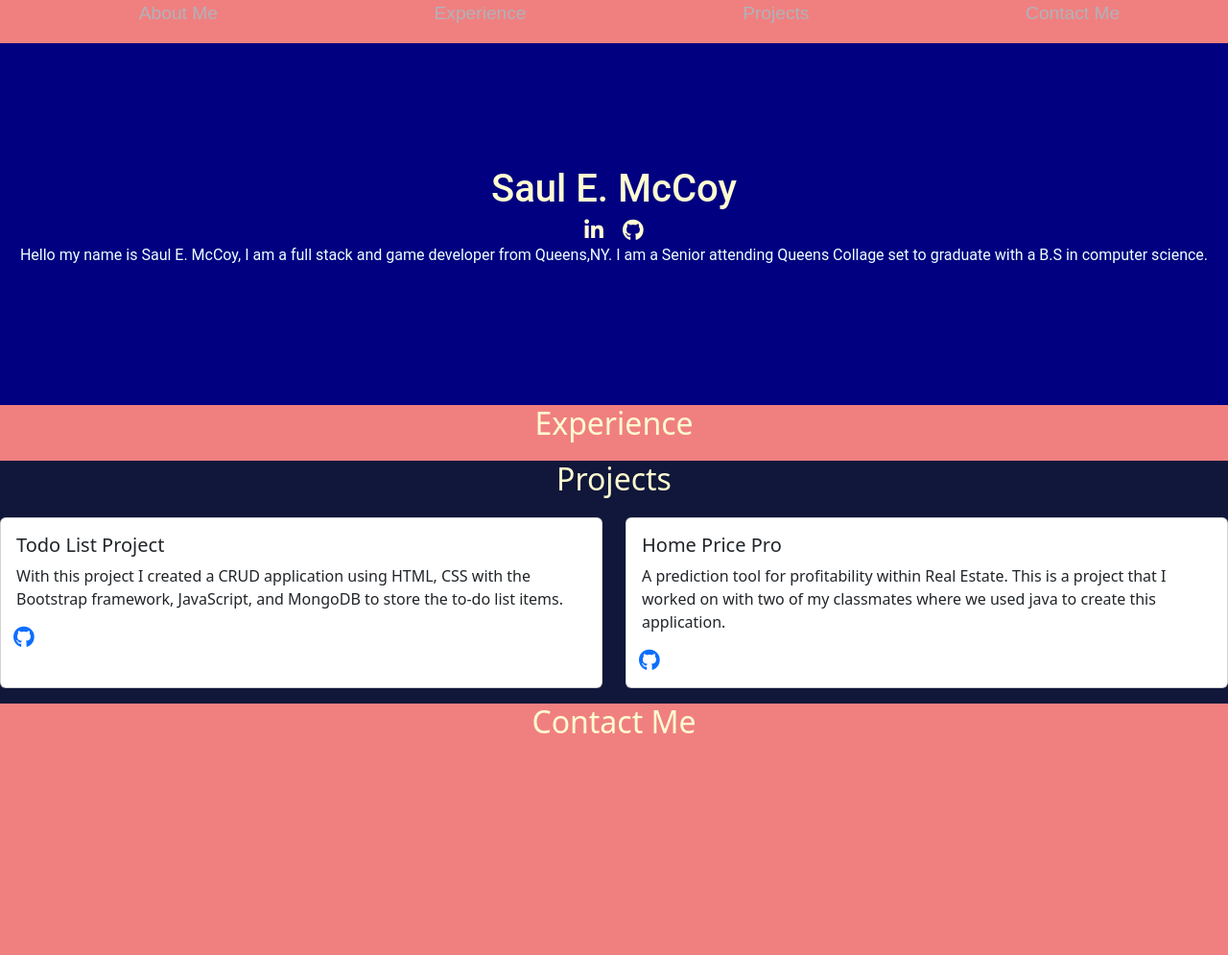
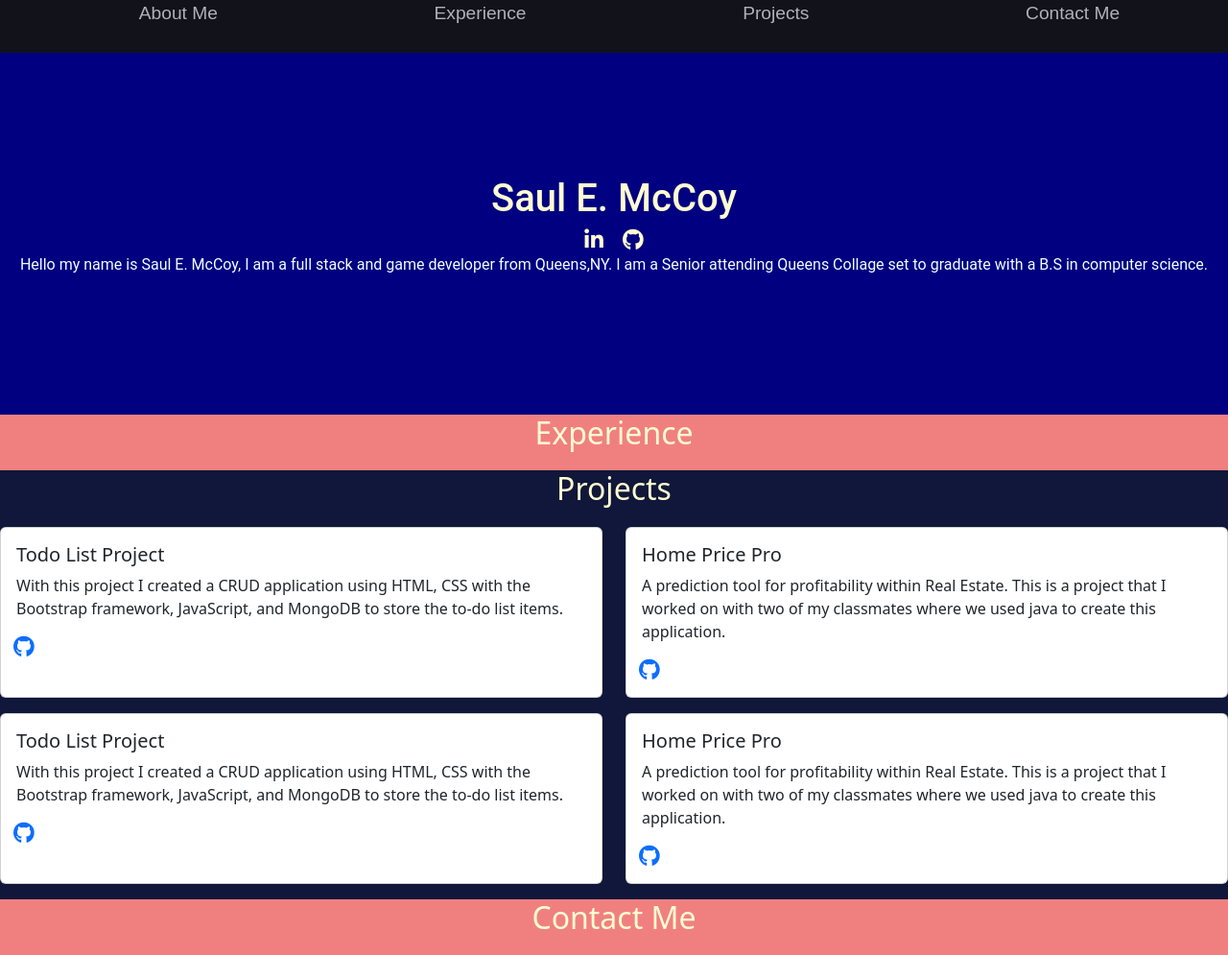
Before and after one commit to SaulMcCoy/Portfolio, a plain HTML site: page index.html in a window 1280 px wide. Shown: the whole page at 96% size. Before the commit the page ends 800 px from the top, so only its background shows below. Drawn offline with nearby package versions, Linux system fonts and the light colour scheme.

Commit message:
Included 2 new sections and changed the look for the nav bar.

```diff
--- a/index.html
+++ b/index.html
@@ -93,6 +93,47 @@
             </div>
         </div>
 
+
+        <div class="row">
+            <div class="col-sm-6 mb-3">
+                <div class="card h-100">
+                    <div class="card-body">
+                        <h5 class="card-title">Todo List Project</h5>
+                        <p class="card-text">
+                            With this project I created a CRUD application using HTML, CSS with the Bootstrap framework,
+                            JavaScript, and MongoDB to store the to-do list items.
+                        </p>
+                        <a href="https://github.com/SaulMcCoy/To_do_list" target="_blank">
+                            <i class="fa-brands fa-github" id="projectButtons"></i>
+                        </a>
+                    </div>
+                </div>
+            </div>
+
+            <div class="col-sm-6 mb-3">
+                <div class="card h-100">
+                    <div class="card-body">
+                        <h5 class="card-title">Home Price Pro</h5>
+                        <p class="card-text">
+                            A prediction tool for profitability within Real Estate. This is a project that I worked on
+                            with two of my classmates where we used java to create this application.
+                        </p>
+                        <a href="https://github.com/jamespost1/HomePricePro" target="_blank">
+                            <i class="fa-brands fa-github" id="projectButtons"></i>
+                        </a>
+                    </div>
+                </div>
+            </div>
+        </div>
+
+    </section>
+
+    <section id="technical-skills">
+
+    </section>
+
+    <section id="hobbies">
+
     </section>
 
     <section id="contactMe">
--- a/style.css
+++ b/style.css
@@ -22,8 +22,9 @@ br{
 }
 
 nav{
-
+    background-color: #11121A;
     text-decoration: none;
+    padding-bottom: 10px;
 
 }
 
@@ -51,10 +52,10 @@ nav a{
 
 
 nav a:hover{
-    color: #5b567c;
+    color: snow;
     text-decoration: none;
     transform: scale(1.05);
-    /* box-shadow:  0 4px 8px rgba(254, 3, 3, 0.2); */
+    box-shadow:  10px 5px 5px #C7A7D3;
     font-weight: 500;
 
 
```
